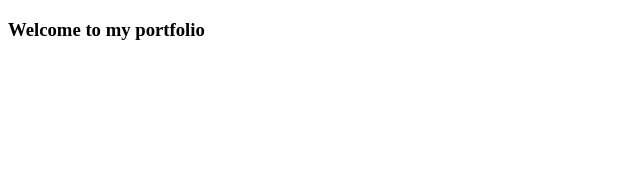
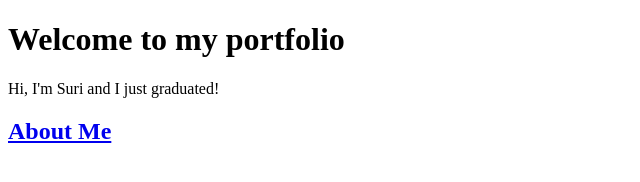
Before and after one commit to surissy/surissy.github.io, a plain HTML site: page index.html in a window 1280 px wide. Shown: the whole page, without its empty margins (0-640 px from the left). Drawn offline with Linux system fonts and the light colour scheme.

Commit message:
Update index.html

```diff
--- a/index.html
+++ b/index.html
@@ -7,6 +7,9 @@
     <title>This is a test page</title>
 </head>
 <body>
-    <h3>Welcome to my portfolio</h3>
+    <div class="container">
+        <h1>Welcome to my portfolio</h1>
+        <p>Hi, I'm Suri and I just graduated!</p>
+        <a href="./about.html"><h2>About Me</h2>
 </body>
 </html>
```
